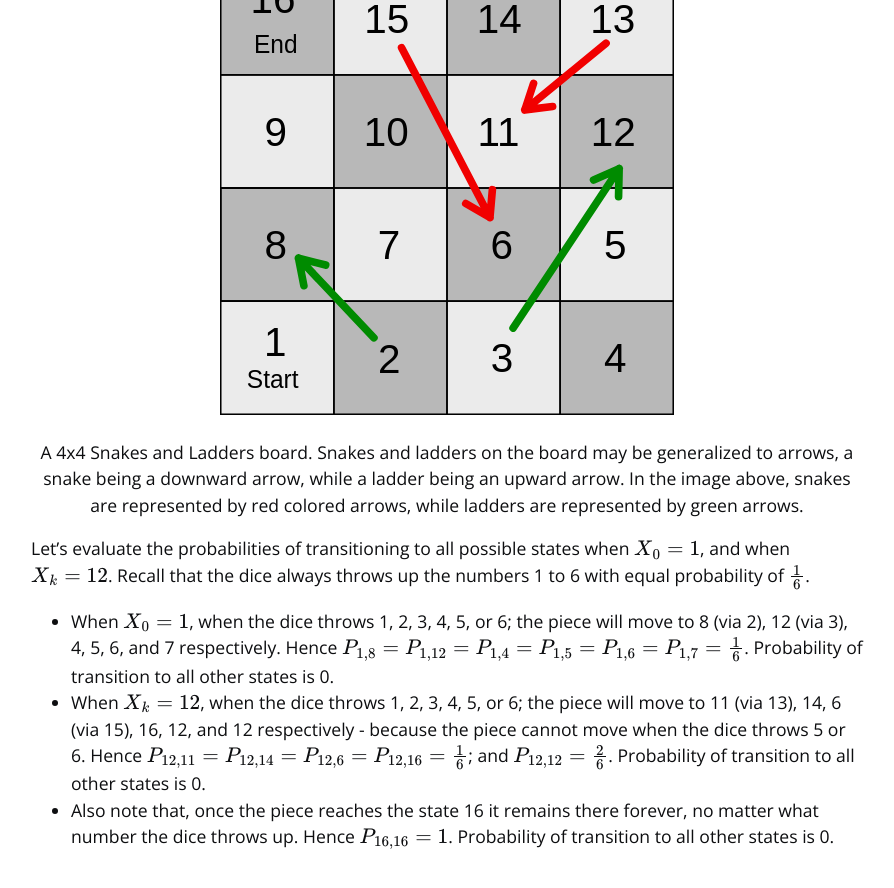
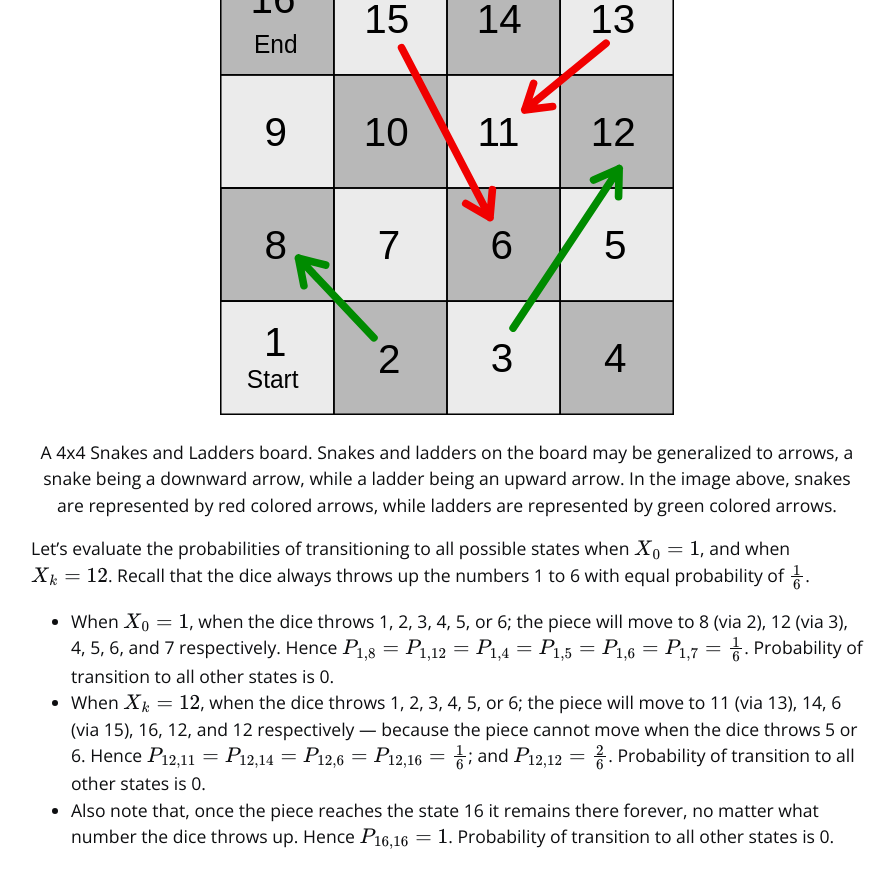
Before and after one commit to vinitjoglekar/playground, a Jekyll site: the page built from _pages/markov_chains.md, in a window 1280 px wide and 900 px high, scrolled down 1724 px. Shown: the top 888 px of the window, without its empty margins (193-1087 px from the left). Built offline with Jekyll 4.4.1, drawn with Linux system fonts in a browser that asks for light colours.

Commit message:
Update markov_chains.md

```diff
--- a/_pages/markov_chains.md
+++ b/_pages/markov_chains.md
@@ -48,15 +48,15 @@ Let's consider a board of size 4 x 4, and a simplified scenario where a single p
 - A dice throw represents a unit increment in time, and at every dice throw, the process transitions from its current state to some state.
 - For every possible state $i$, the probability of transitioning to every possible state is fixed and defined; and adds up to $1$.
 
-<div align="center">
+<div align="center" border="thin solid black">
  <p>
   <img src="https://raw.githubusercontent.com/vinitjoglekar/playground/main/assets/svg/Snake-Ladder.svg" alt="A 4x4 Snakes and Ladders board">
   <br/>
-  <div id="grey">A 4x4 Snakes and Ladders board. Snakes and ladders on the board may be generalized to arrows, a snake being a downward arrow, while a ladder being an upward arrow. In the image above, snakes are represented by red colored arrows, while ladders are represented by green arrows. </div>
+  <div id="grey">A 4x4 Snakes and Ladders board. Snakes and ladders on the board may be generalized to arrows, a snake being a downward arrow, while a ladder being an upward arrow. In the image above, snakes are represented by red colored arrows, while ladders are represented by green colored arrows. </div>
  </p>
 </div>
 
 Let's evaluate the probabilities of transitioning to all possible states when $X_0 = 1$, and when $X_k = 12$. Recall that the dice always throws up the numbers 1 to 6 with equal probability of $\frac{1}{6}$.
 - When $X_0 = 1$, when the dice throws 1, 2, 3, 4, 5, or 6; the piece will move to 8 (via 2), 12 (via 3), 4, 5, 6, and 7 respectively. Hence $P_{1,8} = P_{1,12} = P_{1,4} = P_{1,5} = P_{1,6} = P_{1,7} = \frac{1}{6}$. Probability of transition to all other states is 0.
-- When $X_k = 12$, when the dice throws 1, 2, 3, 4, 5, or 6; the piece will move to 11 (via 13), 14, 6 (via 15), 16, 12, and 12 respectively - because the piece cannot move when the dice throws 5 or 6. Hence $P_{12,11} = P_{12,14} = P_{12,6} = P_{12,16} = \frac{1}{6}$; and $P_{12,12} = \frac{2}{6}$. Probability of transition to all other states is 0.
+- When $X_k = 12$, when the dice throws 1, 2, 3, 4, 5, or 6; the piece will move to 11 (via 13), 14, 6 (via 15), 16, 12, and 12 respectively &mdash;  because the piece cannot move when the dice throws 5 or 6. Hence $P_{12,11} = P_{12,14} = P_{12,6} = P_{12,16} = \frac{1}{6}$; and $P_{12,12} = \frac{2}{6}$. Probability of transition to all other states is 0.
 - Also note that, once the piece reaches the state 16 it remains there forever, no matter what number the dice throws up. Hence $P_{16,16} = 1$. Probability of transition to all other states is 0.
```
